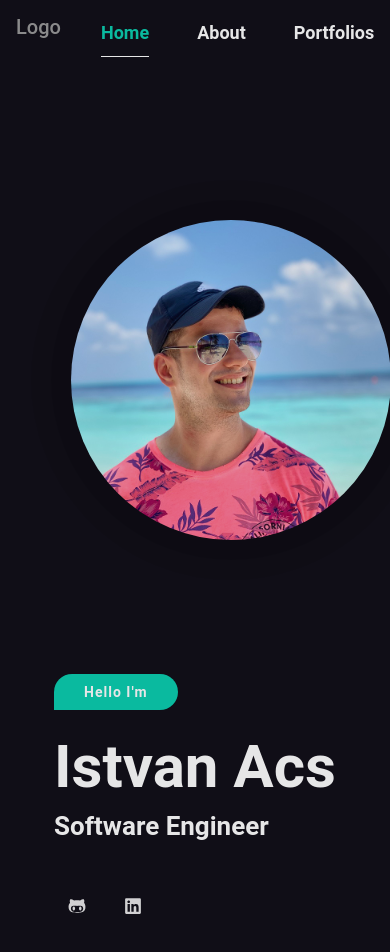
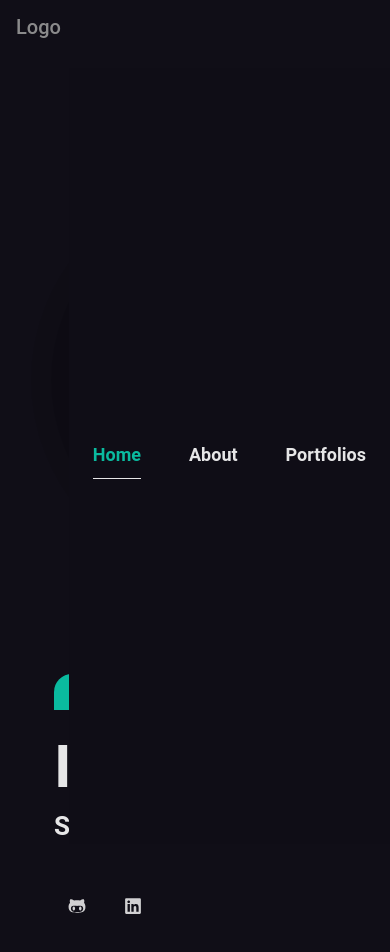
Before and after one commit to St3ve89/next-project, a Next.js app: page / in a window 390 px wide. Shown: the top 952 px of the page. Built offline with nearby package versions, Linux system fonts and the light colour scheme.

Commit message:
Add responsiveness to the header component WIP

```diff
--- a/components/shared/Header/Header.js
+++ b/components/shared/Header/Header.js
@@ -5,8 +5,7 @@ const Header = () => (
     <div className='container'>
       <nav>
         <div className='logo'>Logo</div>
-        <div className='navbar'>
-          <ul>
+        <ul className='navbar'>
           <li>
             <Link href='/'>
               <a>Home</a>
@@ -23,6 +22,10 @@ const Header = () => (
             </Link>
           </li>
         </ul>
+        <div className='burger'>
+          <div className='line1'></div>
+          <div className='line2'></div>
+          <div className='line3'></div>
         </div>
       </nav>
     </div>
--- a/components/shared/Header/Header.scss
+++ b/components/shared/Header/Header.scss
@@ -5,10 +5,12 @@ header {
   right: 0;
   z-index: 99;
   padding: 10px 0;
+  height: 8vh;
 }
 
 nav {
   display: flex;
+  justify-content: space-between;
 
   .logo {
     display: inline-block;
@@ -39,20 +41,35 @@ nav {
 
   .navbar {
     display: flex;
-    flex-basis: auto;
-    flex-grow: 1;
     align-items: center;
-  }
-
-  ul {
-    display: flex;
     padding-left: 0;
     margin-bottom: 0;
     list-style: none;
-    margin-left: auto;
+  }
+
+  .burger {
+    display: none;
+    div {
+      width: 25px;
+      height: 2px;
+      background-color: #fff;
+      margin: 5px;
+    }
   }
 
   li {
     margin: 0 24px;
   }
 }
+
+@media only screen and (max-width: 575px) {
+  nav {
+    .navbar {
+      position: absolute;
+      right: 0;
+      height: 92vh;
+      top: 8vh;
+      background-color: #100e17;
+    }
+  }
+}
```
Lines whose indentation alone changed are shown as unchanged.
